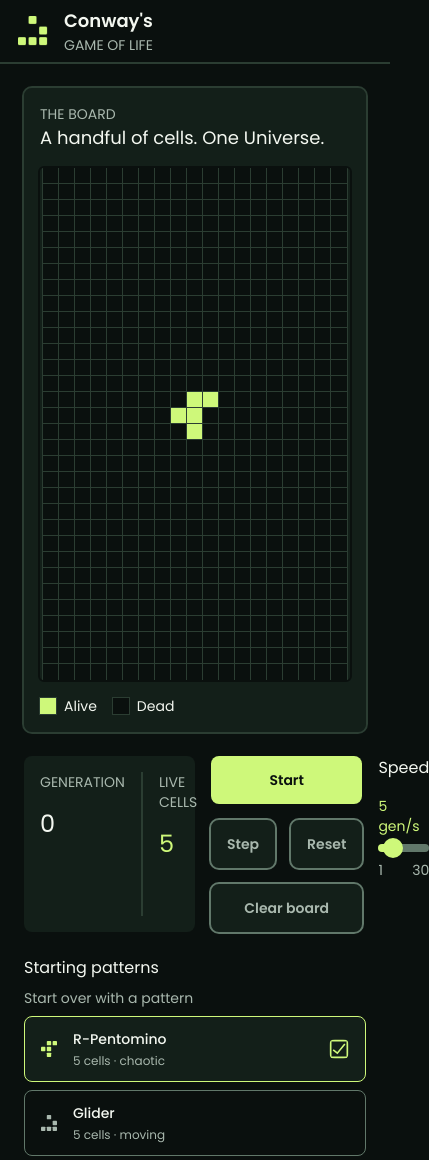
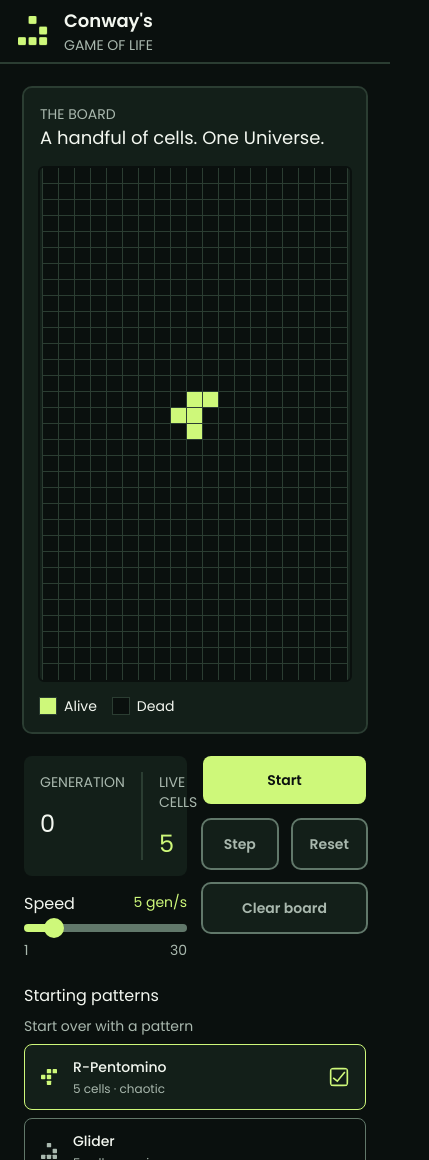
Before and after one commit to StackOverflowIsBetterThanAnyAI/conways-game-of-life, a React (Vite) app: page / in a window 390 px wide. Shown: the top 1160 px of the page, 429 px wide, since content can reach past the window. Built offline with nearby package versions, Linux system fonts and the light colour scheme.

Commit message:
responsive

```diff
--- a/src/components/main/Main.tsx
+++ b/src/components/main/Main.tsx
@@ -198,12 +198,12 @@ const Main = () => {
                     </div>
                 </div>
                 <div className="flex flex-col gap-6 min-w-80">
-                    <div className="flex gap-4 lg:flex-col">
+                    <div className="grid grid-cols-2 grid-rows-[1fr_1fr_auto] gap-4 lg:flex lg:flex-col">
                         <InfoPanel
                             generation={generation}
                             liveCells={liveCells}
                         />
-                        <div className="flex flex-col gap-4 max-lg:max-w-1/2 w-full">
+                        <div className="col-start-2 row-start-1 row-span-3 flex flex-col gap-4 w-full">
                             <SecondaryButton
                                 label={isRunning ? 'Stop' : 'Start'}
                                 handleClick={handleIsRunning}
--- a/src/components/ui/InfoPanel.tsx
+++ b/src/components/ui/InfoPanel.tsx
@@ -5,7 +5,7 @@ type InfoPanelProps = {
 
 const InfoPanel = ({ generation, liveCells }: InfoPanelProps) => {
     return (
-        <dl className="rounded-lg max-lg:max-w-1/2 w-full grid grid-cols-[1fr_2px_1fr] py-4 bg-background-light">
+        <dl className="rounded-lg w-full grid grid-cols-[1fr_2px_1fr] py-4 bg-background-light col-start-1 row-start-1 row-span-2">
             <div className="flex flex-col gap-4 px-4">
                 <dt className="uppercase text-sm sm:text-base">Generation</dt>
                 <dd
```
